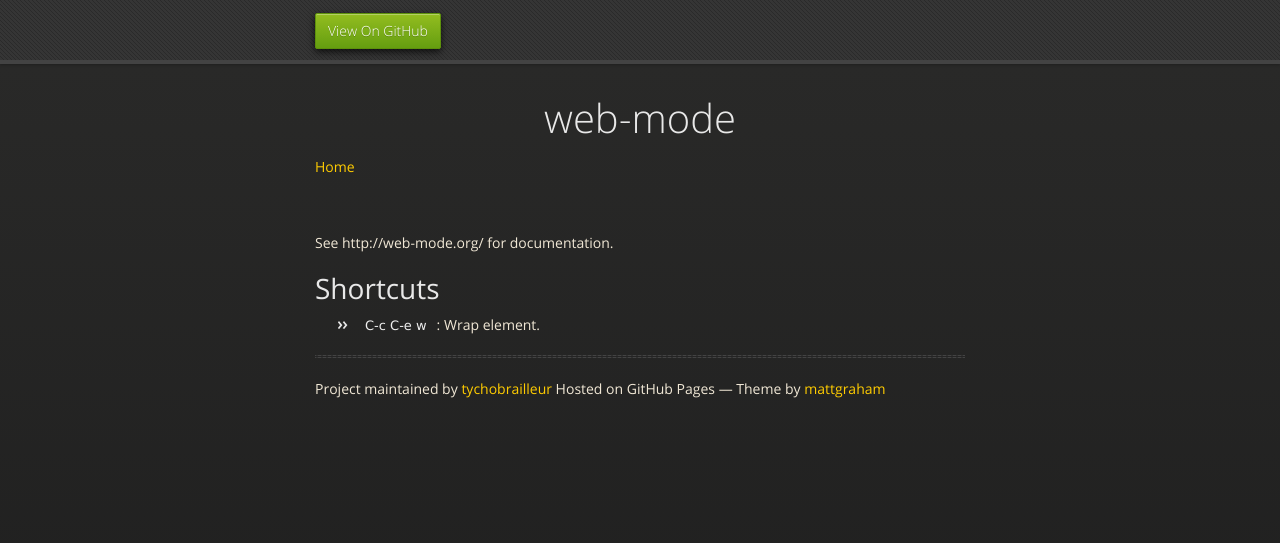
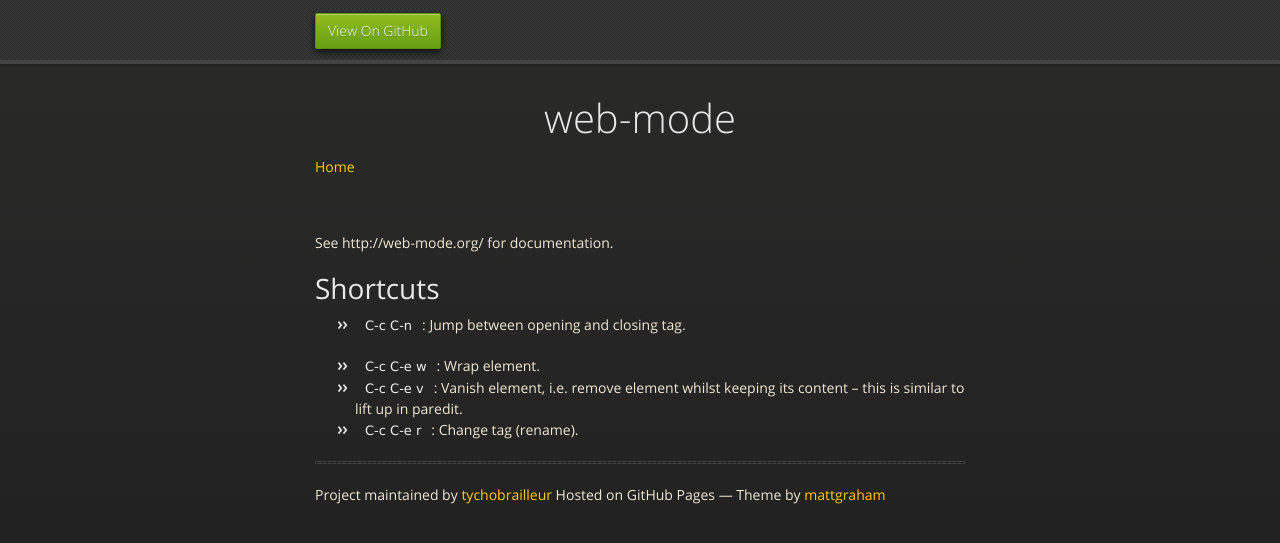
Before and after one commit to tychobrailleur/tychobrailleur.github.io, a Jekyll site: the page built from packages/web-mode.md, in a window 1280 px wide. Shown: the top 543 px of the page. Built offline with Jekyll 4.4.1, drawn with Linux system fonts in a browser that asks for light colours; nearby versions of some CDN libraries.

Commit message:
Add sql page, and add function to rename tag.

```diff
--- a/packages/web-mode.md
+++ b/packages/web-mode.md
@@ -8,4 +8,9 @@
 
 # Shortcuts
 
+- `C-c C-n`: Jump between opening and closing tag.
+
 - `C-c C-e w`: Wrap element.
+- `C-c C-e v`: Vanish element, i.e. remove element whilst keeping its
+  content – this is similar to lift up in paredit.
+- `C-c C-e r`: Change tag (rename).
```
Also changed, not shown: sql.md (added, +13 -0 lines).
